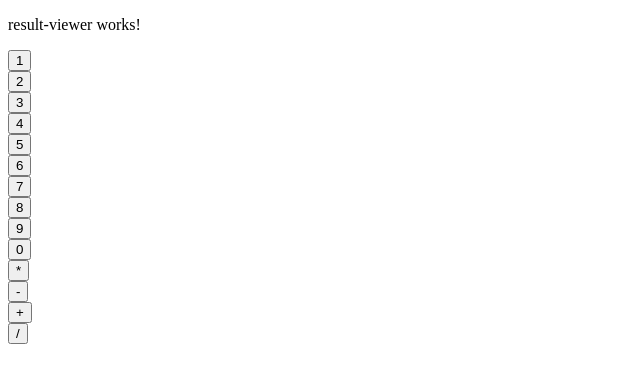
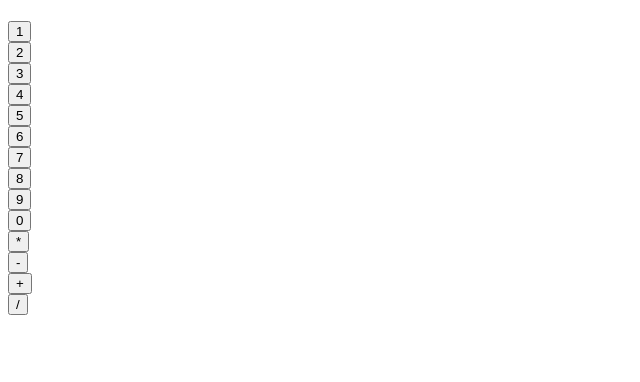
Before and after one commit to abeneyto/Calculator, an Angular app: page / in a window 1280 px wide. Shown: the top 382 px of the page, without its empty margins (0-640 px from the left). Built offline with nearby package versions, Linux system fonts and the light colour scheme.

Commit message:
Input for result, first conditions

```diff
--- a/src/app/calculator/calculator.component.ts
+++ b/src/app/calculator/calculator.component.ts
@@ -6,6 +6,7 @@ import { Component, OnInit } from '@angular/core';
   styleUrls: ['./calculator.component.scss']
 })
 export class CalculatorComponent implements OnInit {
+  msgError = '';
   result = '';
   digits: number[] = [1, 2, 3, 4, 5, 6, 7, 8, 9, 0];
   operators: string[] = ['*', '-', '+', '/'];
@@ -15,6 +16,10 @@ export class CalculatorComponent implements OnInit {
   ngOnInit(): void {
   }
   addToOperation(value: number | string): void {
-    console.log(value);
+    if (this.result.length === 0) {
+      typeof value === 'number' ? this.result += value : this.msgError = 'Invalid data.'
+    } else {
+
+    }
   }
 }
--- a/src/app/calculator/components/result-viewer/result-viewer.component.html
+++ b/src/app/calculator/components/result-viewer/result-viewer.component.html
@@ -1 +1 @@
-<p>result-viewer works!</p>
+<h4>{{ result }}</h4>
--- a/src/app/calculator/components/result-viewer/result-viewer.component.ts
+++ b/src/app/calculator/components/result-viewer/result-viewer.component.ts
@@ -11,7 +11,5 @@ export class ResultViewerComponent implements OnInit {
 
   ngOnInit(): void {
   }
-  addToOperation(value: Event): void {
-    console.log(value);
-  }
+
 }
```
